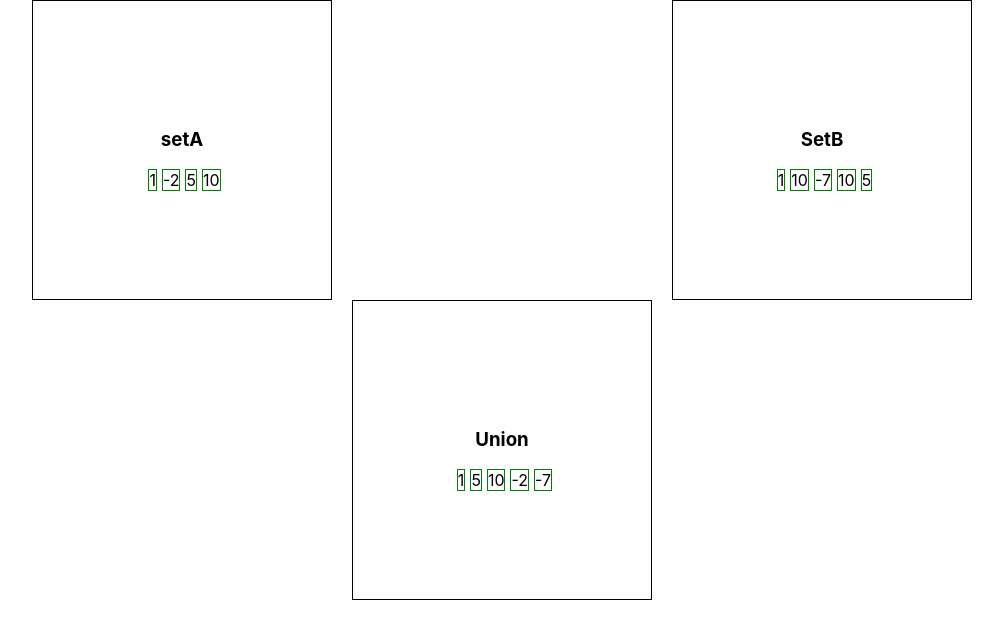
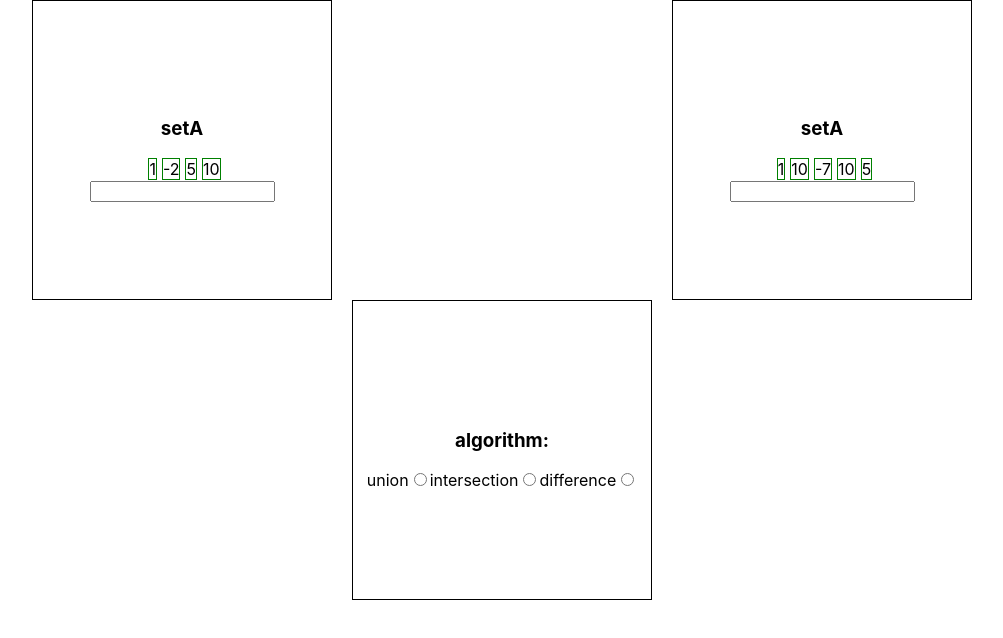
Before and after one commit to gibloor/testapp, a Next.js app: page / in a window 1280 px wide. Shown: the top 638 px of the page, without its empty margins (138-1141 px from the left). Built offline with nearby package versions, Linux system fonts and the light colour scheme.

Commit message:
add all functions

```diff
--- /dev/null
+++ b/pages/ArraySet/index.js
@@ -0,0 +1,35 @@
+import { useState } from 'react';
+
+export default function ArraySet(props) {
+
+  const [newNumber, setNewNumber] = useState(0)
+
+  const { array, style, addToArray, deleteInArray } = props;
+
+  const handleChange = (e) => {
+    setNewNumber(e.target.value)
+  }
+
+  const submitNumber = (e) => {
+    e.preventDefault()
+    addToArray(newNumber)
+  }
+
+  return (
+    <div className={style.block}>
+      <h3>
+        setA
+      </h3>
+      <div className={style.array}>
+        {array.map((number, index) => (
+          <div key={index} className={style.number} onClick={() => deleteInArray(index)}>
+            {number}
+          </div>
+        ))}
+      </div>
+      <form onSubmit={(e) => submitNumber(e)}>
+        <input onChange={(e) => handleChange(e)} type='number'/>
+      </form>
+    </div>
+  )
+}
--- a/pages/index.js
+++ b/pages/index.js
@@ -1,4 +1,5 @@
 import { useEffect, useState } from 'react';
+import ArraySet from './arraySet';
 
 import style from './index.module.css';
 
@@ -22,67 +23,143 @@ const bigSet = (array) => {
   return newArray
 }
 
-const union2 = (arrayOne, arraySecond) => {
+const union = (arrayOne, arraySecond) => {
   return bigSet([...arrayOne, ...arraySecond])
 }
 
-const union3 = (arrayOne, arraySecond, arrayThree) => {
-  const arrays = union2(arrayOne, arraySecond)
+const intersection = (firstArray, secondArray) => {
 
-  return union2(arrays, arrayThree)
+  const container = {}
+
+  firstArray.map(number => {
+    container[number] = 1
+  })
+
+  secondArray.map(number => {
+    if (container[number]) {
+      container[number] = 2
+    }
+  })
+
+  const newArray = []
+
+  for (let key in container) {
+    if (container[key] === 2) {
+      newArray.push(key)
+    }
+  }
+
+  return newArray
+}
+
+const difference = (firstArray, secondArray) => {
+  const container = {}
+
+  firstArray.map(number => {
+    container[number] = 1
+  })
+
+  secondArray.map(number => {
+    if (container[number]) {
+      container[number] = 2
+    } else {
+      container[number] = 1
+    }
+  })
+
+  const newArray = []
+
+  for (let key in container) {
+    if (container[key] === 1) {
+      newArray.push(key)
+    }
+  }
+
+  return newArray
 }
 
 export default function Home() {
 
-  const [massives, setMassives] = useState([]);
+  const [algorithm, setAlgorithm] = useState('');
+
+  const switchers = [
+    'union',
+    'intersection',
+    'difference'
+  ]
+
+  const [arrays, setArrays] = useState([]);
 
   const [firstArray, setFirstArray] = useState([1, -2, 5, 10]);
   const [secondArray, setSecondArray] = useState([1, 10, -7, 10, 5])
 
   useEffect(() => {
-    setMassives(union2(firstArray, secondArray));
-  }, [])
+    let newArray = []
+
+    switch (algorithm) {
+      case 'union':
+        newArray = union(firstArray, secondArray)
+        break;
+
+      case 'intersection':
+        newArray = intersection(firstArray, secondArray)
+        break;
+
+      case 'difference':
+        newArray = difference(firstArray, secondArray);
+        break;
+    }
+
+    setArrays(newArray);
+  }, [firstArray, secondArray, algorithm])
+
+  const addToFirstArray = (number) => {
+    setFirstArray([...firstArray, number])
+  }
+
+  const addToSecondArray = (number) => {
+    setSecondArray([...secondArray, number])
+  }
+
+  const deleteInFirstArray = (index) => {
+    let newArray = firstArray;
+    newArray.splice(index, 1)
+    setFirstArray([...newArray])
+  }
+
+  const deleteInSecondArray = (index) => {
+    let newArray = secondArray;
+    newArray.splice(index, 1)
+    setSecondArray([...newArray])
+  }
 
   return (
     <div className={style.container}>
       <div className={style.box}>
-        <div className={style.block}>
-          <h3>
-            setA
-          </h3>
-          <div className={style.array}>
-            {firstArray.map((number, index) => (
-              <div key={index} className={style.number}>
-                {number}
-              </div>
-            ))}
-          </div>
-
-        </div>
-        <div className={style.block}>
-          <h3>
-            SetB
-          </h3>
-          <div className={style.array}>
-            {secondArray.map((number, index) => (
-              <div key={index} className={style.number}>
-                {number}
-              </div>
-            ))}
-          </div>
-        </div>
+        <ArraySet array={firstArray} style={style} addToArray={addToFirstArray} deleteInArray={deleteInFirstArray} />
+        <ArraySet array={secondArray} style={style} addToArray={addToSecondArray} deleteInArray={deleteInSecondArray} />
       </div>
       <div className={style.box}>
         <div className={style.block}>
           <h3>
-            Union
+            algorithm: {algorithm}
           </h3>
           <div className={style.array}>
-            {massives.map(number => {
+            {arrays.map(number => {
               return <div key={number} className={style.number}>
                 {number}
               </div>
             })}
+          </div>
+          <div className={style.switcher}>
+            <form>
+              {switchers.map(switcher => (
+                <label key={switcher} htmlFor={switcher}>
+                  {switcher}
+                  <input id={switcher} name='switcher' type='radio' value={switcher} onChange={() => setAlgorithm(switcher)} />
+                </label>
+              ))}
+            </form>
           </div>
         </div>
       </div>
--- a/pages/index.module.css
+++ b/pages/index.module.css
@@ -26,3 +26,7 @@
 .array {
   display: flex;
 }
+
+.switcher {
+
+}
```
Also changed, not shown: pages/ArraySet/ArraySet.module.css (added).
